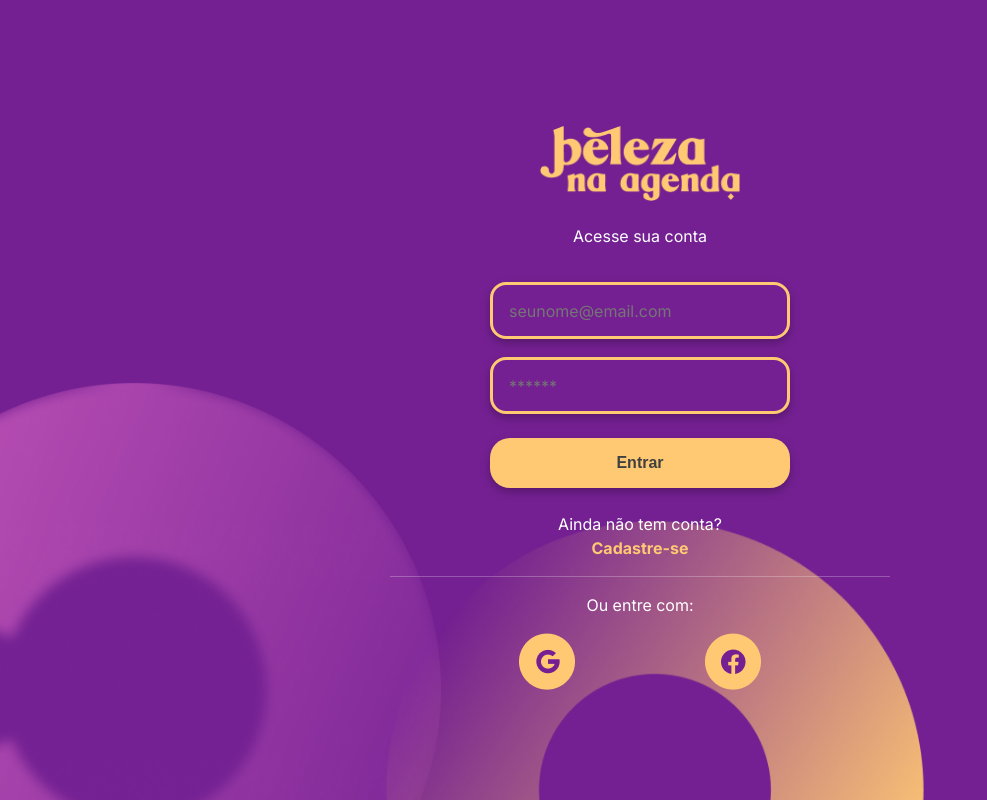
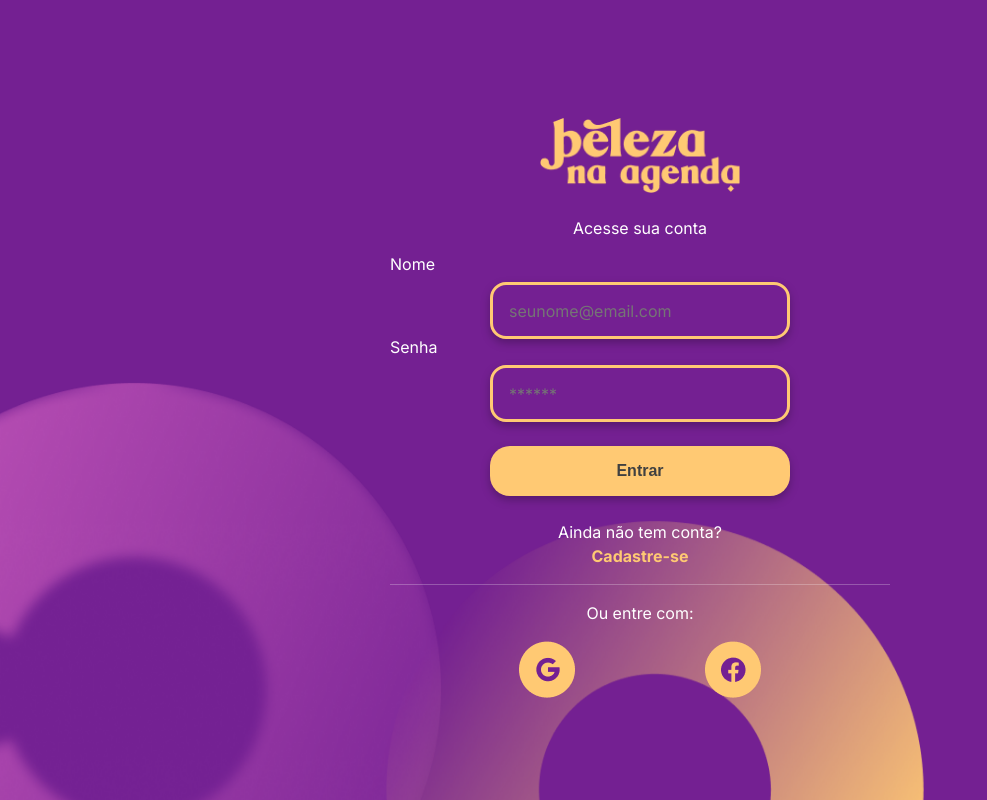
Before and after one commit to HudsonMenezes/belezanaagenda-ts, a React (Create React App) app: page / in a window 1280 px wide. Shown: the whole page, without its empty margins (0-987 px from the left). Built offline with nearby package versions, Linux system fonts and the light colour scheme.

Commit message:
Incluindo Label

```diff
--- a/src/components/Input/Input.tsx
+++ b/src/components/Input/Input.tsx
@@ -25,7 +25,7 @@ const Input: React.FC<InputProps> = ({
 }) => {
   return (
     <Style>
-      <label htmlFor={name}></label>
+      <label htmlFor={name}>{label}</label>
       <input
         id={name}
         name={name}
--- a/src/components/Input/style.ts
+++ b/src/components/Input/style.ts
@@ -4,10 +4,10 @@ const Style = styled.div`
   /* margin-bottom: 1rem; */
 
   > input {
+    border: 3px solid #ffc973;
     color: #fff;
     border-radius: 1rem;
-    width: 90%;
-    border: 3px solid #FFC973;
+    width: 19rem;
     max-width: 300px;
     height: 57px;
     padding: 1rem;
@@ -20,32 +20,22 @@ const Style = styled.div`
       color: #000;
       outline: none;
       border-color: #fb1;
-      background: white;
+      background: #fff;
       box-shadow: 0 0 0 3px #fea;
     }
   }
 
   > label {
-    display: block;
+    display: flex;
+    color: #fff;
     font-size: 1rem;
     line-height: 1;
-    padding-bottom: 0.5rem;
   }
 `;
 const Error = styled.p`
   color: #fff;
   font-size: 0.875rem;
-  margin-top: 0.25rem;
+  margin: 0.25rem;
 `;
 
 export { Style, Error };
-
-// anterior
-// border: 1px solid #eee;
-//     display: block;
-//     width: 100%;
-//     font-size: 1rem;
-//     padding: 0.8rem;
-//     border-radius: 0.4rem;
-//     background: #eee;
-//     transition: 0.2s;
```
